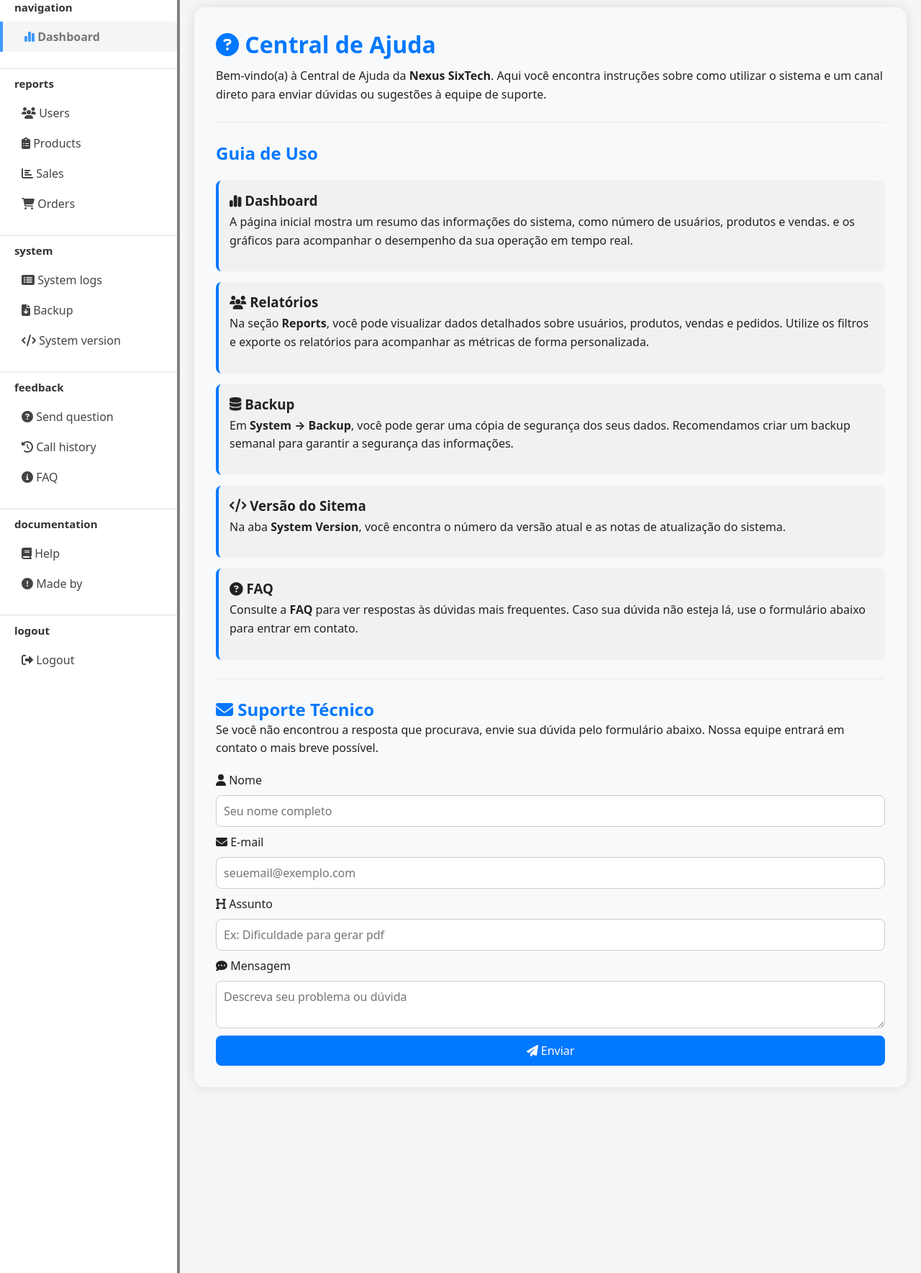
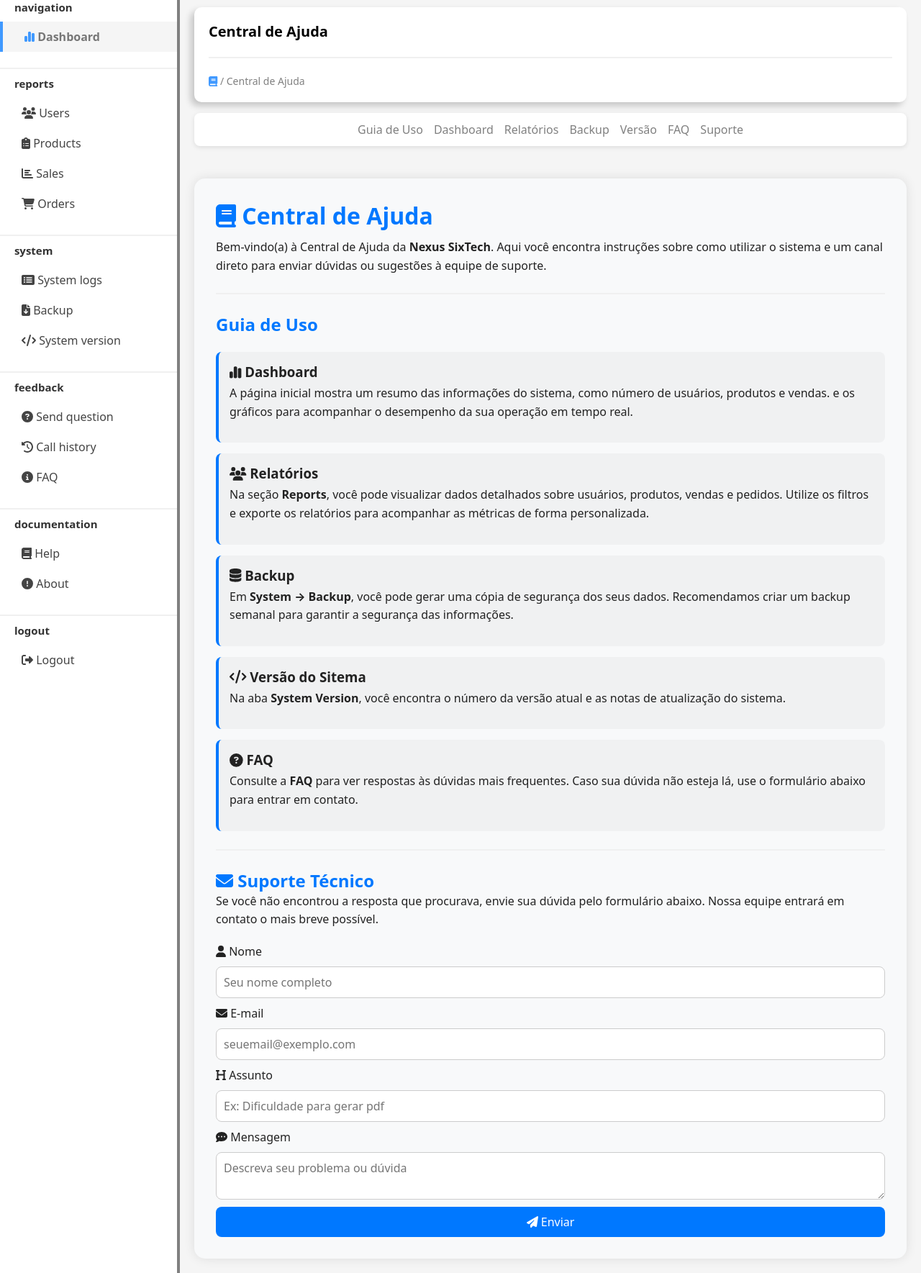
Before and after one commit to tenmenezes/Nexus_SixTech, a PHP site: page /documentation/help.html in a window 1280 px wide. Shown: the part 70-1839 px from the top of the page at 72% size. Run offline with PHP 8.4, Linux system fonts and the light colour scheme.

Commit message:
Enviando arquivos

```diff
--- a/Master/css/help.css
+++ b/Master/css/help.css
@@ -1,3 +1,68 @@
+body {
+    scroll-behavior: smooth;
+}
+
+.content {
+    flex: 1;
+    background-color: var(--color-background);
+    display: flex;
+    flex-direction: column;
+    overflow-y: auto;
+    padding: 20px;
+    margin-left: 250px;
+    /* espaço para a sidebar fixa */
+    margin-top: 0;
+    /* já está coberto pelo .main */
+}
+
+.titulo-secao {
+    border-radius: 10px;
+    background-color: white;
+    padding: 20px;
+    box-shadow: -5px 5px 10px rgba(0, 0, 0, 0.2);
+}
+
+.titulo-secao h2 {
+    font-size: 20px;
+}
+
+.titulo-secao p {
+    color: gray;
+    font-size: 14px;
+}
+
+.titulo-secao svg {
+    color: #4099ff;
+}
+
+.titulo-secao hr {
+    border: 0.5px solid rgb(240, 240, 240);
+}
+
+.help-nav {
+    display: flex;
+    gap: 15px;
+    background-color: white;
+    padding: 12px 20px;
+    border-radius: 8px;
+    box-shadow: 0 2px 6px rgba(0, 0, 0, 0.1);
+    margin-top: 15px;
+    margin-bottom: 25px;
+    justify-content: center;
+
+}
+
+.help-nav a {
+    text-decoration: none;
+    color: gray;
+    font-weight: 500;
+    transition: color 0.3s, transform 0.3s;
+}
+
+.help-nav a:hover{
+    color: #245cd4; /* ou outra cor do tema */
+    transform: scale(1.05);
+}
 
 .help-container {
     padding: 30px;
@@ -5,6 +70,7 @@
     color: var(--text-color, #222);
     border-radius: 15px;
     box-shadow: 0 0 15px rgba(0, 0, 0, 0.1);
+    margin-top: 20px;
 }
 
 .help-container h1 {
--- a/Master/documentation/help.html
+++ b/Master/documentation/help.html
@@ -22,16 +22,7 @@
     <link rel="stylesheet" href="../css/master.css"/>
 </head>
 <body>
-    <!-- Overlay -->
-    <div class="transicao ativa" id="transition-overlay">
-      <div class="fatia"></div>
-      <div class="fatia"></div>
-      <div class="fatia">
-        <img src="../img/imgProject-Photoroom.png" class="imagem" alt="Logo" />
-      </div>
-      <div class="fatia"></div>
-      <div class="fatia"></div>
-    </div>
+
 
     <header>
       <div class="info-header">
@@ -82,7 +73,7 @@
 
         <h3>documentation</h3>
         <a href="../documentation/help.html"><i class="fas fa-book"></i> Help</a>
-        <a href="./documentation/help.html"><i class="fa-solid fa-circle-exclamation"></i> Made by</a>
+        <a href="../documentation/help.html"><i class="fa-solid fa-circle-exclamation"></i> About</a>
         <br />
         <hr />
 
@@ -92,41 +83,59 @@
       <!--FIM SIDEBAR-->
 
       <div class="content">
+        <div class="titulo-secao">
+          <h2>Central de Ajuda</h2>
+          <br />
+          <hr />
+          <br />
+          <p><i class="fas fa-book"></i> / Central de Ajuda</p>
+        </div>
+
+        <nav class="help-nav">
+          <a href="#guia">Guia de Uso</a>
+          <a href="#dash">Dashboard</a>
+          <a href="#relatorios">Relatórios</a>
+          <a href="#backup">Backup</a>
+          <a href="#versao">Versão</a>
+          <a href="#faq">FAQ</a>
+          <a href="#suporte">Suporte</a>
+        </nav>
+
         <div class="help-container">
-            <h1><i class="fa-solid fa-circle-question"></i> Central de Ajuda</h1>
+        <h1><i class="fas fa-book"></i> Central de Ajuda</h1>
         <p>Bem-vindo(a) à Central de Ajuda da <strong>Nexus SixTech</strong>.
         Aqui você encontra instruções sobre como utilizar o sistema e um canal direto para enviar dúvidas ou sugestões à equipe de suporte.</p>
 
         <hr>
 
         <!-- Secao de Instrucoes -->
-            <section class="help-guide">
+        <section class="help-guide" id="guia">
         <h2> Guia de Uso</h2><br>
 
-            <div class="help-topic">
+        <div class="help-topic" id="dash">
             <h3><i class="fa-solid fa-chart-simple"></i> Dashboard</h3>
             <p>A página inicial mostra um resumo das informações do sistema, como número de usuários, produtos e vendas.
             e os gráficos para acompanhar o desempenho da sua operação em tempo real.</p>
         </div>
 
-            <div class="help-topic">
+        <div class="help-topic" id="relatorios">
             <h3><i class="fa-solid fa-users"></i> Relatórios</h3>
             <p>Na seção <strong>Reports</strong>, você pode visualizar dados detalhados sobre usuários, produtos, vendas e pedidos.
             Utilize os filtros e exporte os relatórios para acompanhar as métricas de forma personalizada.</p>
         </div>
 
-            <div class="help-topic">
+        <div class="help-topic" id="backup">
             <h3><i class="fa-solid fa-database"></i> Backup</h3>
             <p>Em <strong>System → Backup</strong>, você pode gerar uma cópia de segurança dos seus dados.
             Recomendamos criar um backup semanal para garantir a segurança das informações.</p>
         </div>
 
-            <div class="help-topic">
+        <div class="help-topic" id="versao">
             <h3><i class="fa-solid fa-code"></i> Versão do Sitema</h3>
             <p>Na aba <strong>System Version</strong>, você encontra o número da versão atual e as notas de atualização do sistema.</p>
         </div>
 
-            <div class="help-topic">
+        <div class="help-topic" id="faq">
             <h3><i class="fa-solid fa-question-circle"></i> FAQ</h3>
             <p>Consulte a <strong>FAQ</strong> para ver respostas às dúvidas mais frequentes.
             Caso sua dúvida não esteja lá, use o formulário abaixo para entrar em contato.</p>
@@ -136,7 +145,7 @@
         <hr>
 
         <!-- Seção de Suporte -->
-            <section class="help-support">
+        <section class="help-support" id="suporte">
         <h2><i class="fa-solid fa-envelope"></i> Suporte Técnico</h2>
         <p>Se você não encontrou a resposta que procurava, envie sua dúvida pelo formulário abaixo.
         Nossa equipe entrará em contato o mais breve possível.</p>
@@ -163,6 +172,7 @@
       </div>
 
 
+
     <!-- Font Awesome CDN - JS -->
     <script src="https://cdnjs.cloudflare.com/ajax/libs/font-awesome/6.5.0/js/all.min.js"></script>
     <script src="../js/sidebar.js"></script>
```
Also changed, not shown: Master/master.html (+2 -11 lines), Master/reports/orders.html (+2 -11 lines), Master/reports/productReports.html (+3 -12 lines), Master/reports/salesReports.html (+2 -11 lines), Master/reports/userReports.html (+2 -11 lines), Master/system/systemVersion.html (+2 -11 lines), Master/documentation/about.html (added), Master/documentation/made.html (deleted). Lines whose indentation alone changed are shown as unchanged.
